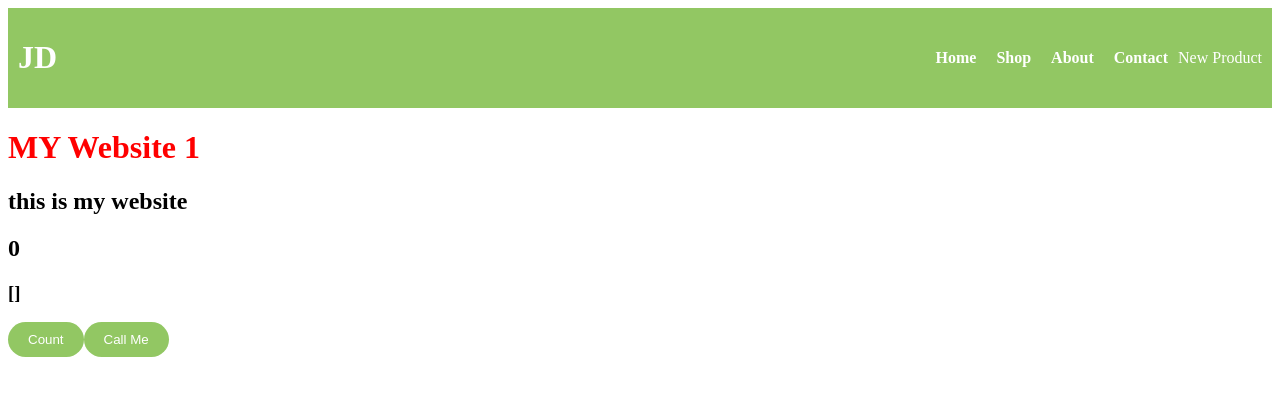
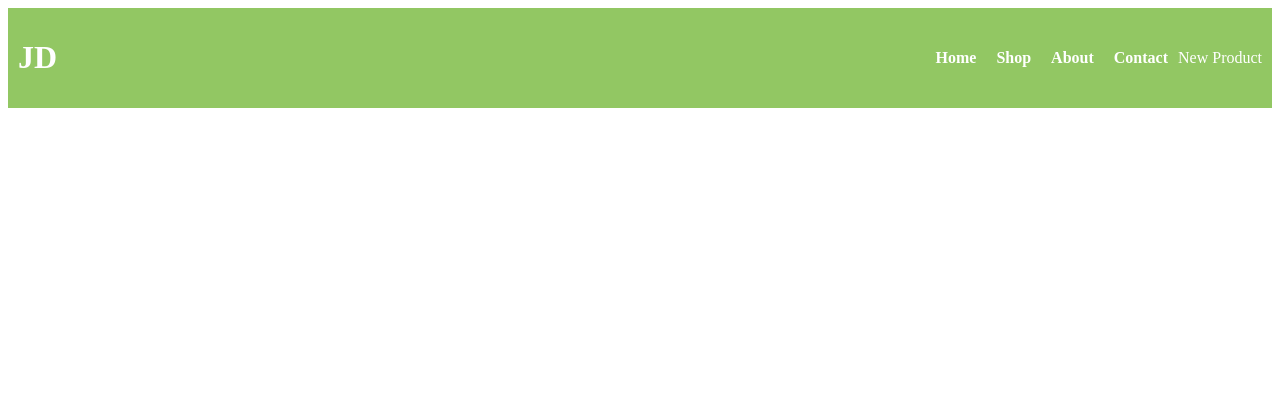
Before and after one commit to MuaazHanif1/Vue-jd-shop, a Vue app: page / in a window 1280 px wide. Shown: the top 396 px of the page. Built offline with nearby package versions, Linux system fonts and the light colour scheme.

Commit message:
'change'

```diff
--- a/src/App.vue
+++ b/src/App.vue
@@ -1,23 +1,10 @@
 <template>
 <HeaderComponent/>
-<increment title="MY Website 1" subtitle="this is my website" :list="[]" @childToParent="Parent" @childtoparent2="Parent">
-</increment>
-<h1>{{childValues?.name}}</h1>
 <br>
 
 </template>
 <script setup>
-import {ref} from 'vue'
-import increment from './components/increment.vue'
 import HeaderComponent from './components/Header-Component.vue';
-const listOfStudent = ['Hamza',"Talha"]
-let childValues = ref({})
-childValues.value = [];
-
-function Parent(data){
-  //childValues.value = data
-  consoles.log(data)
-}
 </script>
 
 <style>
--- a/src/components/increment.vue
+++ /dev/null
@@ -1,55 +0,0 @@
-<template>
-    <div>
-      <h1 class="color-red">{{title}}</h1>
-      <h2 >{{subtitle}}</h2>
-       <h2>{{count}}</h2>
-       <h3>{{list}}</h3>
-      <button @click="increment">Count</button>
-      <button @click="buttonClick">Call Me</button>
-    </div>
-  </template>
-
-  <script setup>
-  import {ref,defineProps,defineEmits} from 'vue'
-
-  const emit = defineEmits(['childToParent','childtoparent2'])
-
-  defineProps({
-    title:{
-      type:String,
-      default:'Hello world'
-    },
-    subtitle:{
-      type:String,
-      default:''
-    },
-    list:{
-      type:Array,
-      default:['1','2']
-    },
-    anyProp:{
-
-    }
-  })
-   let count = ref(0)
-   const obj = {
-    name : 'Ali',
-    class: 10,
-    bloodGroup:'A+'
-
-   }
-   function increment(){
-    count.value = count.value + 1
-    console.log(count.value)
-   }
-
-   function buttonClick(){
-    emit("childtoparent2",obj)
-   }
-  </script>
-
-  <style scoped>
-  .color-red{
-    color:red
-  }
-  </style>
```
